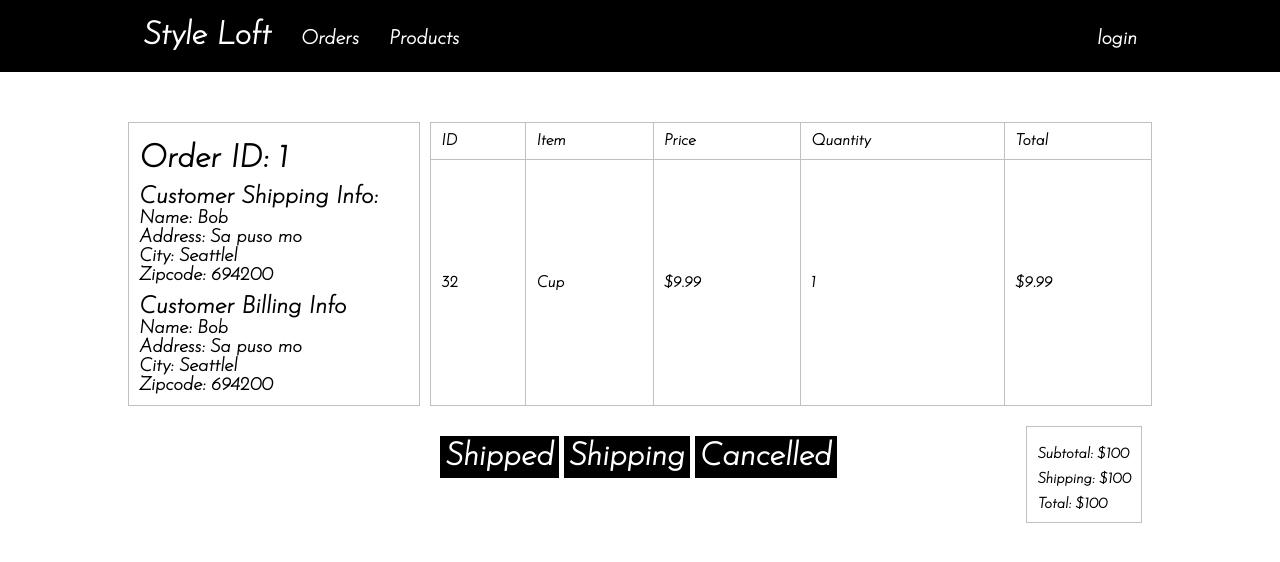
After one commit to adriannicolai/e-commerce_capstone, a CodeIgniter app: page /database/admins/show/1 in a window 1280 px wide. The commit adds this page. Shown: the top 562 px of the page. Run offline with CodeIgniter, Linux system fonts and the light colour scheme.

Commit message:
fixed some bugs and added admin and shop model for backend

```diff
--- a/application/config/autoload.php
+++ b/application/config/autoload.php
@@ -132,4 +132,4 @@ $autoload['language'] = array();
 |
 |	$autoload['model'] = array('first_model' => 'first');
 */
-$autoload['model'] = array();
+$autoload['model'] = array('admin', 'shop');
--- a/application/controllers/admins.php
+++ b/application/controllers/admins.php
@@ -19,5 +19,10 @@ class admins extends CI_Controller
     {
         $this->load->view('/admin/products');
     }
+    public function show($id)
+    {
+        $clean_id['id'] = $this->security->xss_clean($id);
+        $this->load->view('/admin/show', $clean_id);
+    }
 }
 ?>
--- /dev/null
+++ b/application/models/admin.php
@@ -0,0 +1,8 @@
+<?php
+defined('BASEPATH') OR exit('no direct script access allowed!');
+
+class admin extends CI_Model
+{
+
+}
+?>
--- /dev/null
+++ b/application/models/shop.php
@@ -0,0 +1,8 @@
+<?php
+defined('BASEPATH') OR exit('no direct script access allowed!');
+
+class shop extends CI_Model
+{
+
+}
+?>
--- /dev/null
+++ b/application/views/admin/show.php
@@ -0,0 +1,66 @@
+<!DOCTYPE html>
+<html lang="en">
+
+<head>
+    <meta charset="UTF-8">
+    <meta http-equiv="X-UA-Compatible" content="IE=edge">
+    <meta name="viewport" content="width=device-width, initial-scale=1.0">
+    <title>Show Order</title>
+    <link rel="stylesheet" href="<?= base_url('/user_guide/_css/header.css'); ?>">
+    <link rel="stylesheet" href="<?= base_url('/user_guide/_css/admin_header.css') ?>">
+    <link rel="stylesheet" href="<?= base_url(('/user_guide/_css/show.css')) ?>">
+    <link href="https://fonts.googleapis.com/css2?family=Josefin+Sans:ital,wght@1,200&display=swap" rel="stylesheet">
+    <script src="https://ajax.googleapis.com/ajax/libs/jquery/3.6.0/jquery.min.js"></script>
+</head>
+
+<body>
+    <?php include('partials/header_logged_in.php'); ?>
+    <div class="container_show">
+        <div>
+            <h1>Order ID: <?= $id; ?></h1>
+            <h2>Customer Shipping Info:</h2>
+            <h3>Name: Bob</h3>
+            <h3>Address: Sa puso mo</h3>
+            <h3>City: Seattlel</h3>
+            <h3>Zipcode: 694200</h3>
+
+            <h2>Customer Billing Info</h2>
+            <h3>Name: Bob</h3>
+            <h3>Address: Sa puso mo</h3>
+            <h3>City: Seattlel</h3>
+            <h3>Zipcode: 694200</h3>
+        </div>
+        <table>
+            <thead>
+                <tr>
+                    <th>ID</th>
+                    <th>Item</th>
+                    <th>Price</th>
+                    <th>Quantity</th>
+                    <th>Total</th>
+                </tr>
+            </thead>
+            <tbody>
+                <tr>
+                    <td>32</td>
+                    <td>Cup</td>
+                    <td>$9.99</td>
+                    <td>1</td>
+                    <td>$9.99</td>
+                </tr>
+            </tbody>
+        </table>
+        <footer>
+            <h1 class="shipping_status">Shipped</h1>
+            <h1 class="shipping_status">Shipping</h1>
+            <h1 class="shipping_status">Cancelled</h1>
+            <div class="receipt">
+                <h1>Subtotal: $100</h1>
+                <h1>Shipping: $100</h1>
+                <h1>Total: $100</h1>
+            </div>
+        </footer>
+    </div>
+</body>
+
+</html>
--- a/application/views/shop/cart.php
+++ b/application/views/shop/cart.php
@@ -7,7 +7,7 @@
     <meta name="viewport" content="width=device-width, initial-scale=1.0">
     <title>Display Item</title>
     <link href="https://fonts.googleapis.com/css2?family=Josefin+Sans:ital,wght@1,200&display=swap" rel="stylesheet">
-    <link rel="stylesheet" href="<?= base_url('/user_guide/_css/header.css')?>">
+    <link rel="stylesheet" href="<?= base_url('/user_guide/_css/header.css'); ?>">
     <link rel="stylesheet" href="<?= base_url('/user_guide/_css/cart.css') ?>">
     <script src="https://ajax.googleapis.com/ajax/libs/jquery/3.6.0/jquery.min.js"></script>
     <script>
@@ -38,13 +38,13 @@
                 <tr>
                     <td>Red Dragon Yama</td>
                     <td>$19.99</td>
-                    <td class="quantity">1 <a href="#"><img src="../images/edit.png" alt="" height="20" width="20"></a><a href="#"><img src="../images/delete_trash.png" alt="" height="20" width="20"></a></td>
+                    <td class="quantity">1 <a href="#"><img src="<?= base_url('/user_guide/_images/edit.png'); ?>" alt="" height="20" width="20"></a><a href="#"><img src="<?= base_url('/user_guide/_images/delete_trash.png') ?>" alt="" height="20" width="20"></a></td>
                     <td>$19.99</td>
                 </tr>
                 <tr>
                     <td>Red Dragon Yama</td>
                     <td>$19.99</td>
-                    <td class="quantity">1 <a href="#"><img src="../images/edit.png" alt="" height="20" width="20"></a><a href="#"><img src="../images/delete_trash.png" alt="" height="20" width="20"></a></td>
+                    <td class="quantity">1 <a href="#"><img src="<?= base_url('/user_guide/_images/edit.png'); ?>" alt="" height="20" width="20"></a><a href="#"><img src="<?= base_url('/user_guide/_images/delete_trash.png') ?>" alt="" height="20" width="20"></a></td>
                     <td>$19.99</td>
                 </tr>
             </tbody>
```
Also changed, not shown: application/views/admin/dashboard.php (+18 -18 lines).
